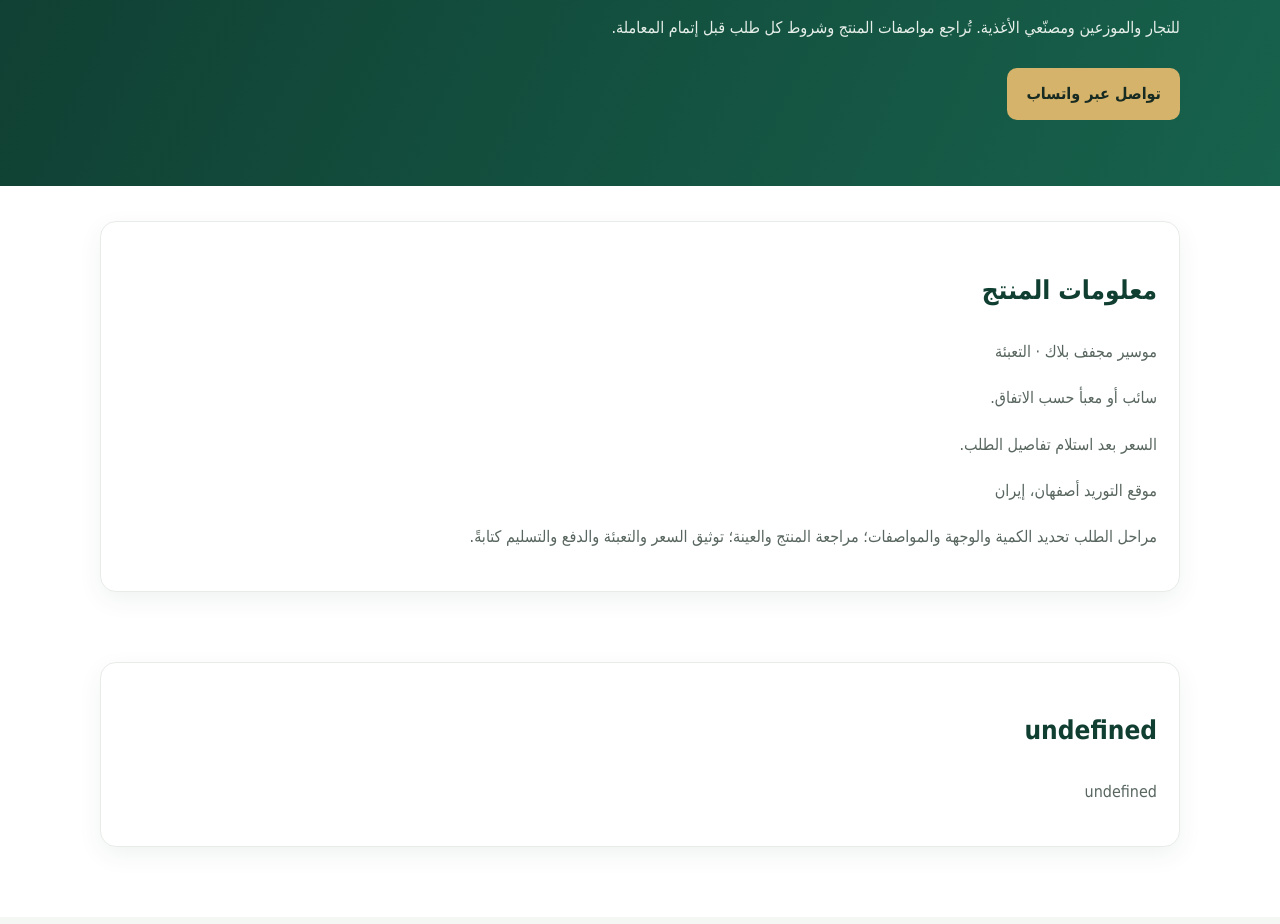
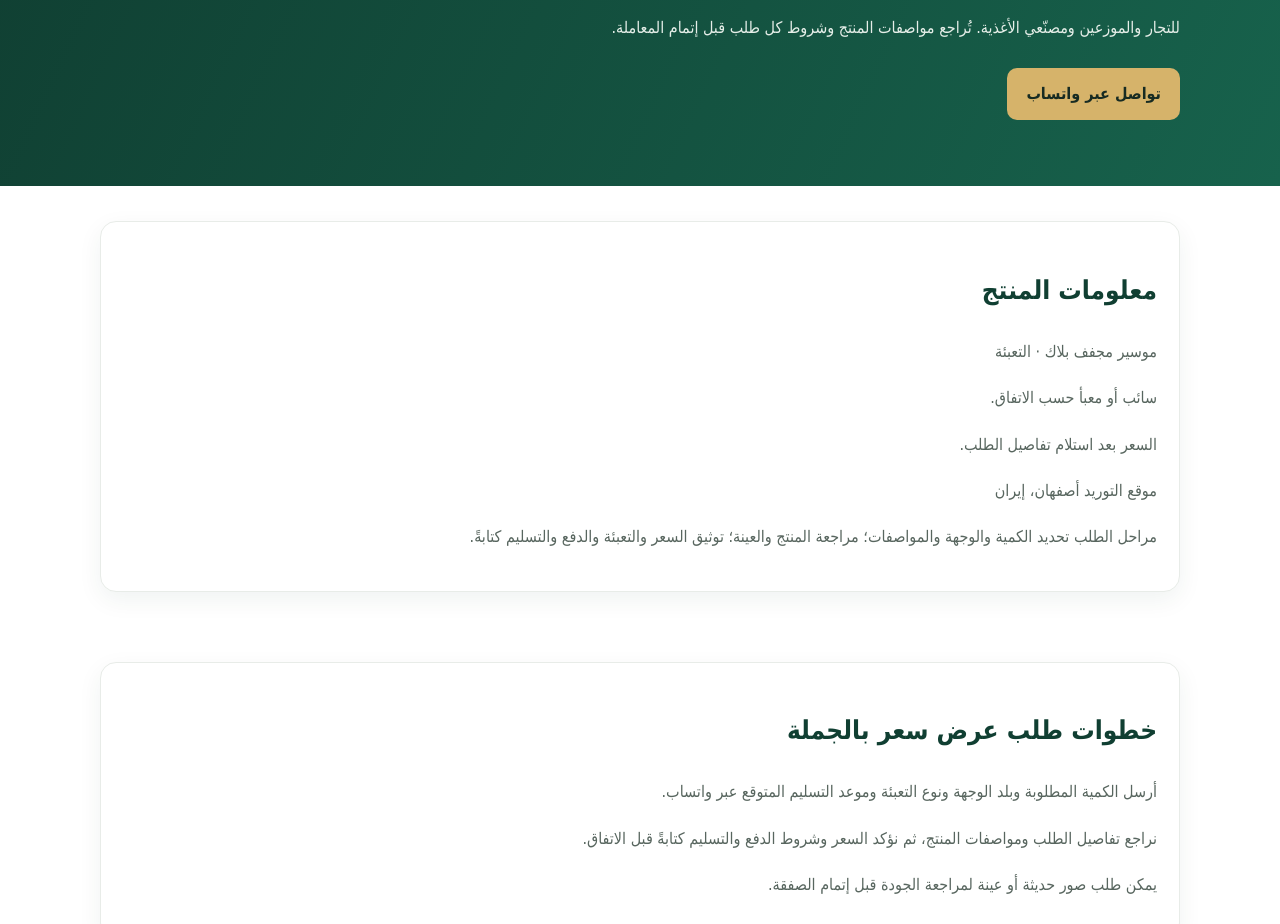
Before and after one commit to mjydsrlky20-create/mosir-zagros, a plain HTML site: page wholesale-ar.html in a window 1280 px wide. Shown: the part 250-1174 px from the top of the page. Drawn offline with Linux system fonts and the light colour scheme.

Commit message:
Improve multilingual SEO metadata and Arabic wholesale content

```diff
--- a/wholesale-ar.html
+++ b/wholesale-ar.html
@@ -1,4 +1,9 @@
-<!doctype html><html lang="ar" dir="rtl"><head><meta charset="utf-8"><meta name="viewport" content="width=device-width, initial-scale=1"><meta name="description" content="للتجار والموزعين ومصنّعي الأغذية. تُراجع مواصفات المنتج وشروط كل طلب قبل إتمام المعاملة."><title>شراء الموسير المجفف بلاك بالجملة | موسير زاغروس</title><style>
+<!doctype html><html lang="ar" dir="rtl"><head><meta charset="utf-8"><meta name="viewport" content="width=device-width, initial-scale=1"><meta name="description" content="للتجار والموزعين ومصنّعي الأغذية. تُراجع مواصفات المنتج وشروط كل طلب قبل إتمام المعاملة.">
+<link rel="canonical" href="https://mjydsrlky20-create.github.io/mosir-zagros/wholesale-ar.html">
+<link rel="alternate" hreflang="ar" href="https://mjydsrlky20-create.github.io/mosir-zagros/wholesale-ar.html">
+<link rel="alternate" hreflang="fa-IR" href="https://mjydsrlky20-create.github.io/mosir-zagros/wholesale.html">
+<link rel="alternate" hreflang="en" href="https://mjydsrlky20-create.github.io/mosir-zagros/wholesale-en.html">
+<link rel="alternate" hreflang="x-default" href="https://mjydsrlky20-create.github.io/mosir-zagros/wholesale-en.html"><title>شراء الموسير المجفف بلاك بالجملة | موسير زاغروس</title><style>
 :root{--green:#103f32;--green2:#17624c;--gold:#d6b36a;--ink:#17352d;--muted:#66756f}
 *{box-sizing:border-box}body{margin:0;font-family:Tahoma,Arial,sans-serif;color:var(--ink);line-height:1.9;background:#fff}
 a{color:inherit}.wrap{width:min(1080px,92%);margin:auto}
@@ -15,4 +20,4 @@ section{padding:35px 0}.cards{display:grid;grid-template-columns:repeat(auto-fit
 .card h3{font-size:20px;color:var(--green);margin:0 0 8px}.card p,.panel p{font-size:16px;color:#58665f}
 footer{background:#f5f7f4;padding:25px 0;margin-top:35px;color:var(--muted);font-size:14px}
 @media(max-width:600px){.hero{padding:42px 0}.card,.panel{padding:18px}.links{gap:10px}}
-</style></head><body><div class="top"><div class="wrap">موسير زاغروس · أصفهان، إيران · واتساب: +98 916 268 8079</div></div><header><nav class="wrap"><div class="brand">موسير زاغروس</div><div class="links"><a href="index-ar.html">الرئيسية</a><a href="wholesale-ar.html">البيع بالجملة</a><a href="export-ar.html">التصدير</a><a href="index.html">فارسی</a><a href="wholesale-en.html">English</a></div></nav></header><div class="hero"><div class="wrap"><h1>شراء الموسير المجفف بلاك بالجملة | موسير زاغروس</h1><p>للتجار والموزعين ومصنّعي الأغذية. تُراجع مواصفات المنتج وشروط كل طلب قبل إتمام المعاملة.</p><a class="btn" href="https://wa.me/989162688079">تواصل عبر واتساب</a></div></div><main class="wrap"><section><div class="panel"><h2>معلومات المنتج</h2><p>موسير مجفف بلاك · التعبئة</p><p>سائب أو معبأ حسب الاتفاق.</p><p>السعر بعد استلام تفاصيل الطلب.</p><p>موقع التوريد أصفهان، إيران</p><p>مراحل الطلب تحديد الكمية والوجهة والمواصفات؛ مراجعة المنتج والعينة؛ توثيق السعر والتعبئة والدفع والتسليم كتابةً.</p></div></section><section><div class="panel"><h2>undefined</h2><p>undefined</p></div></section></main><footer><div class="wrap">موسير زاغروس · أصفهان، إيران · +98 916 268 8079</div></footer></body></html>
+</style></head><body><div class="top"><div class="wrap">موسير زاغروس · أصفهان، إيران · واتساب: +98 916 268 8079</div></div><header><nav class="wrap"><div class="brand">موسير زاغروس</div><div class="links"><a href="index-ar.html">الرئيسية</a><a href="wholesale-ar.html">البيع بالجملة</a><a href="export-ar.html">التصدير</a><a href="index.html">فارسی</a><a href="wholesale-en.html">English</a></div></nav></header><div class="hero"><div class="wrap"><h1>شراء الموسير المجفف بلاك بالجملة | موسير زاغروس</h1><p>للتجار والموزعين ومصنّعي الأغذية. تُراجع مواصفات المنتج وشروط كل طلب قبل إتمام المعاملة.</p><a class="btn" href="https://wa.me/989162688079">تواصل عبر واتساب</a></div></div><main class="wrap"><section><div class="panel"><h2>معلومات المنتج</h2><p>موسير مجفف بلاك · التعبئة</p><p>سائب أو معبأ حسب الاتفاق.</p><p>السعر بعد استلام تفاصيل الطلب.</p><p>موقع التوريد أصفهان، إيران</p><p>مراحل الطلب تحديد الكمية والوجهة والمواصفات؛ مراجعة المنتج والعينة؛ توثيق السعر والتعبئة والدفع والتسليم كتابةً.</p></div></section><section><div class="panel"><h2>خطوات طلب عرض سعر بالجملة</h2><p>أرسل الكمية المطلوبة وبلد الوجهة ونوع التعبئة وموعد التسليم المتوقع عبر واتساب.</p><p>نراجع تفاصيل الطلب ومواصفات المنتج، ثم نؤكد السعر وشروط الدفع والتسليم كتابةً قبل الاتفاق.</p><p>يمكن طلب صور حديثة أو عينة لمراجعة الجودة قبل إتمام الصفقة.</p></div></section></main><footer><div class="wrap">موسير زاغروس · أصفهان، إيران · +98 916 268 8079</div></footer></body></html>
```
